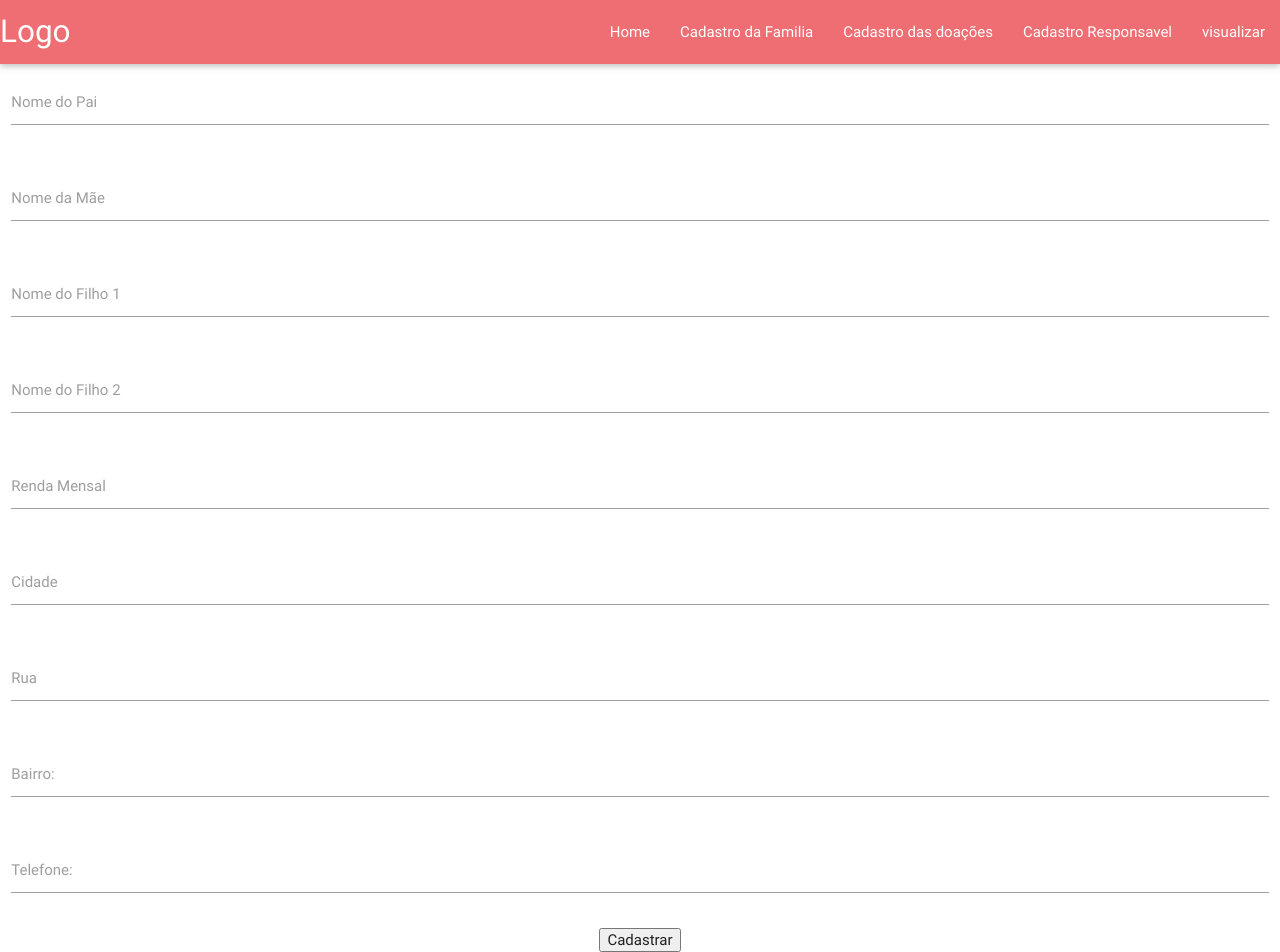
After one commit to danilokanny/cadastro, a PHP site: page /cadastro.php in a window 1280 px wide. The commit adds this page. Run offline with PHP 8.4, Linux system fonts and the light colour scheme; some libraries are stand-ins or nearby versions.

Commit message:
Sistema de Cadastro em php
SISTEMA DE CADASTRO EM PHP.

```diff
--- /dev/null
+++ b/cadastro.php
@@ -0,0 +1,97 @@
+<?php
+include 'conection.php';
+
+?>
+<!DOCTYPE html>
+<html>
+<head>
+<meta charset="UTF-8">
+<link type="text/css" rel="stylesheet" href="css/materialize.min.css"  media="screen,projection"/>
+      <!--Let browser know website is optimized for mobile-->
+<meta name="viewport" content="width=device-width, initial-scale=1.0, maximum-scale=1.0, user-scalable=no"/>
+<script src="js/jquery-1.9.0.min.js" type="text/javascript" charset="utf-8"></script>
+<script src="js/jquery.maskedinput.js" type="text/javascript"></script>
+<script type="text/javascript">
+jQuery(function($){
+   $("#phone").mask("(999) 99999-9999");
+});
+  </script>
+  <title>Cadastro da Familia</title>
+</head>
+<body>
+<nav>
+    <div class="nav-wrapper">
+      <a href="#" class="brand-logo">Logo</a>
+      <ul id="nav-mobile" class="right hide-on-med-and-down">
+       <li><a href="#">Home</a></li>
+        <li><a href="index.php">Cadastro da Familia</a></li>
+        <li><a href="cadastro_doacao.php">Cadastro das doações</a></li>
+        <li><a href="cadastro_responsaveis.php">Cadastro Responsavel</a></li>
+         <li><a href="vizualizar.php">visualizar</a></li>
+      </ul>
+    </div>
+  </nav>
+<form method="post" action="cadastrar.php">
+  <div class="row">
+        <div class="input-field col s12">
+          <input id="pai" name="pai" type="text" class="validate">
+          <label for="pai">Nome do Pai</label>
+        </div>
+      </div>
+        <div class="row">
+        <div class="input-field col s12">
+          <input id="mae" name="mae" type="text" class="validate">
+          <label for="mae">Nome da Mãe</label>
+        </div>
+      </div>
+        <div class="row">
+        <div class="input-field col s12">
+          <input id="filho1" name="filho1" type="text" class="validate">
+          <label for="filho1">Nome do Filho 1</label>
+        </div>
+      </div>
+      <div class="row">
+        <div class="input-field col s12">
+          <input id="filho2" name="filho2" type="text" class="validate">
+          <label for="filho2">Nome do Filho 2</label>
+        </div>
+      </div>
+      <div class="row">
+        <div class="input-field col s12">
+          <input id="renda" name="renda" type="text" class="validate">
+          <label for="renda">Renda Mensal</label>
+        </div>
+      </div>
+      <div class="row">
+        <div class="input-field col s12">
+          <input id="cidade" name="cidade" type="text" class="validate">
+          <label for="cidade">Cidade</label>
+        </div>
+      </div>
+       <div class="row">
+        <div class="input-field col s12">
+          <input id="rua" name="rua" type="text" class="validate">
+          <label for="rua">Rua</label>
+        </div>
+      </div>
+       <div class="row">
+        <div class="input-field col s12">
+          <input id="bairro" name="bairro" type="text" class="validate">
+          <label for="bairro">Bairro: </label>
+        </div>
+      </div>
+      <div class="row">
+        <div class="input-field col s12">
+          <input id="phone" name="phone" type="text"  class="validate">
+          <label for="phone">Telefone:</label>
+        </div>
+      </div>
+       <center>
+    <input id="botao" type="submit" value="Cadastrar" />
+  </button>
+  </center>
+    </form>
+  <script type="text/javascript" src="https://code.jquery.com/jquery-2.1.1.min.js"></script>
+      <script type="text/javascript" src="js/materialize.min.js"></script>
+</body>
+</html>
--- a/conection.php
+++ b/conection.php
@@ -3,11 +3,11 @@
 $host = '127.0.0.1';
 $user = 'root';
 $pass = 'vertrigo';
-$banco = 'loja';
+$banco = 'doacao';
 
 // Estabelecendo a conexão com o banco de dados
 $connextion = mysql_connect($host, $user, $pass, $banco) or die ('Não foi possível conectar ao banco de dados: '.mysql_error());
-mysql_select_db('loja');
+mysql_select_db('doacao');
 
 
 
--- /dev/null
+++ b/tabela doacao.sql
@@ -0,0 +1 @@
+CREATE TABLE `doacao`.`doacao` ( `id` INT NOT NULL AUTO_INCREMENT , `data_recebimento` DATE NOT NULL , `descricao` TEXT CHARACTER SET utf8 COLLATE utf8_general_ci NOT NULL , `quantidade` INT(255) NOT NULL , `prox_recebimento` DATE NOT NULL , PRIMARY KEY (`id`) ) ENGINE = InnoDB CHARACTER SET utf8 COLLATE utf8_general_ci;
--- /dev/null
+++ b/tabela familia.sql
@@ -0,0 +1 @@
+CREATE TABLE `doacao`.`familia` ( `id` INT NOT NULL AUTO_INCREMENT , `pai` VARCHAR(255) CHARACTER SET utf8 COLLATE utf8_general_ci NOT NULL , `mae` VARCHAR(255) CHARACTER SET utf8 COLLATE utf8_general_ci NOT NULL , `filho1` VARCHAR(255) CHARACTER SET utf8 COLLATE utf8_general_ci NOT NULL , `filho2` VARCHAR(255) CHARACTER SET utf8 COLLATE utf8_general_ci NOT NULL , `renda` FLOAT(10,2) NOT NULL , `cidade` VARCHAR(50) CHARACTER SET utf8 COLLATE utf8_general_ci NOT NULL , `rua` VARCHAR(200) CHARACTER SET utf8 COLLATE utf8_general_ci NOT NULL , `bairro` VARCHAR(255) CHARACTER SET utf8 COLLATE utf8_general_ci NOT NULL , `fone` INT(50) NOT NULL , PRIMARY KEY (`id`) ) ENGINE = InnoDB;
--- /dev/null
+++ b/tabela responsavel.sql
@@ -0,0 +1 @@
+CREATE TABLE `doacao`.`responsavel` ( `id` INT NOT NULL AUTO_INCREMENT , `tipo` VARCHAR(255) CHARACTER SET utf8 COLLATE utf8_general_ci NOT NULL , `nome` VARCHAR(255) CHARACTER SET utf8 COLLATE utf8_general_ci NOT NULL , PRIMARY KEY (`id`) ) ENGINE = InnoDB;
```
Also changed, not shown: cadastrar.php (+15 -4 lines), cadastrar_doacao.php (added, +23 -0 lines), cadastrar_responsaveis.php (added, +19 -0 lines), cadastro_doacao.php (added, +68 -0 lines), cadastro_responsaveis.php (added, +50 -0 lines), index.php (added, +11 -0 lines), listar.php (added, +38 -0 lines), vizualizar.php (+41 -12 lines).
